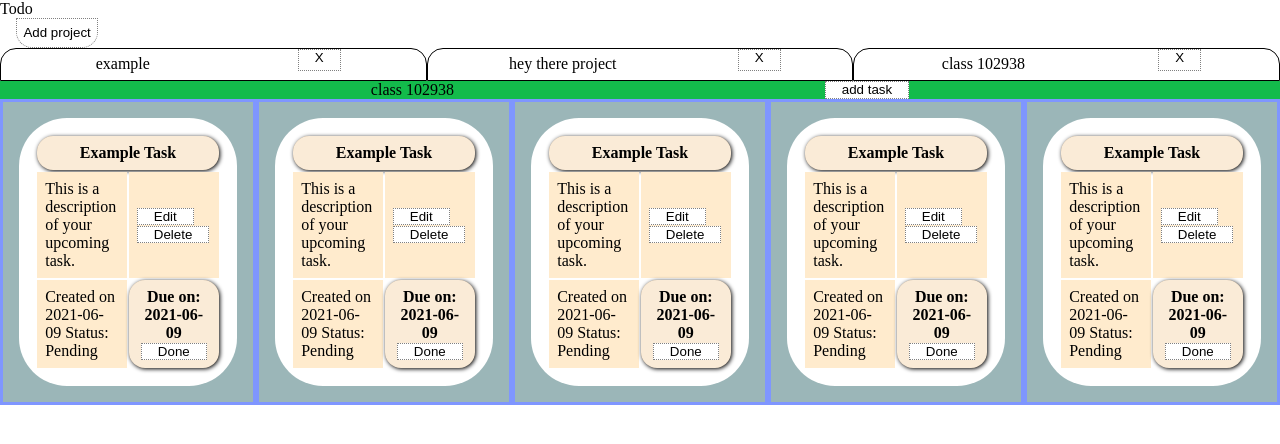
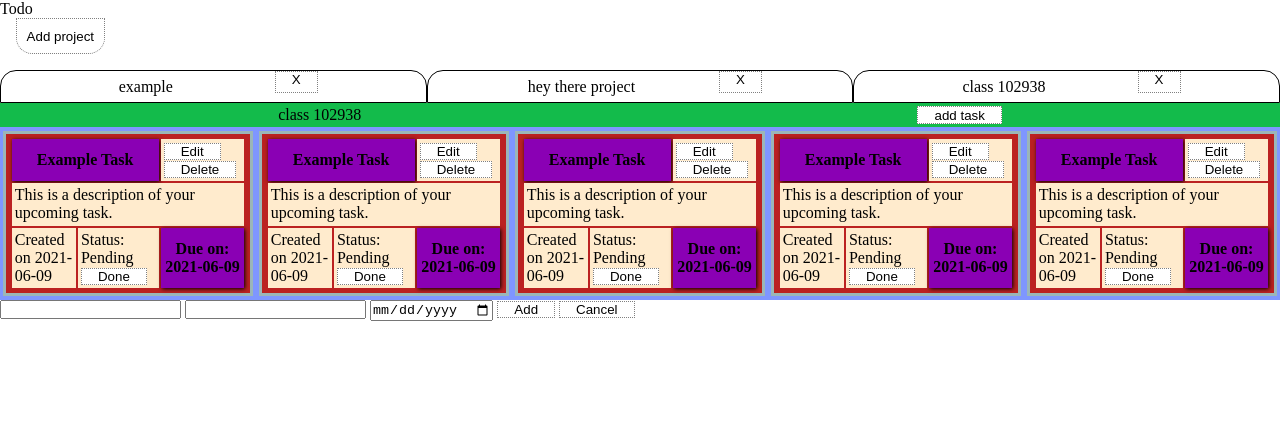
Before and after one commit to carloshrm/organize-self, a website built with webpack: page dist/index.html in a window 1280 px wide. Built offline with nearby package versions, Linux system fonts and the light colour scheme.

Commit message:
implemented task buttons, TODO edit form

```diff
--- a/src/dom.js
+++ b/src/dom.js
@@ -9,41 +9,63 @@ const dom = {
   projectTitle: document.getElementById("project_title"),
   addTaskButton: document.getElementById("add_task"),
   addTaskForm: document.getElementById("add_task_container"),
-  appendTask: (currentTask, id) => {
+  taskDelete: document.getElementById("task_delete_button"),
+  taskEdit: document.getElementById("task_edit_button"),
+  appendTask: (currentTask, taskID, projectID) => {
     const singleTask = document.createElement("div");
-    singleTask.dataset.taskID = `${id}_${currentTask.title}`;
+    singleTask.dataset.task_id = taskID;
+    singleTask.dataset.project = projectID;
     singleTask.className = "todo_task";
     singleTask.innerHTML = `
             <table>
               <tr>
-                <th colspan="2" id="task_title">${currentTask.title}</th>
-              </tr>
-              <tr>
-                <td id="task_desc">
-                  ${currentTask.desc}
-
-                </td>
+                <th colspan="2" id="task_title">
+                ${currentTask.title}
                 <td>
-                  <button id="task_edit_button">Edit</button>
-                  <button id="task_delete_button">Delete</button>
+                <button class="edit_button">Edit</button>
+                <button class="delete_button">Delete</button></th>
                 </td>
               </tr>
               <tr>
-                <td id="date_made"><span>Created on ${
-                  currentTask.dateMade
-                }</span>
-                <span>Status: ${
-                  currentTask.status ? "Complete" : "Pending"
-                }</span>
+                <td colspan="3" id="task_desc">
+                  ${currentTask.desc}
+                </td>
+              </tr>
+              <tr>
+                <td id="date_made">Created on ${currentTask.dateMade}</td>
+                <td>
+                Status: ${currentTask.status ? "Done!" : "Pending"}
+                ${
+                  currentTask.status
+                    ? " "
+                    : `<button class="done_button">Done</button>`
+                }
                 </td>
                 <th id="date_due">
-                  Due on: ${
-                    currentTask.dateDue
-                  }<button id="done_button">Done</button>
+                  Due on: ${currentTask.dateDue}
                 </th>
               </tr>
             </table>
           `;
+    if (!currentTask.status) {
+      singleTask
+        .querySelector(".done_button")
+        .addEventListener("click", (e) => {
+          console.log(Project.myProjects[projectID].taskList[taskID].status);
+          Project.myProjects[projectID].taskList[taskID].status = true;
+          e.target.parentNode.innerHTML = "Status: Done!";
+          e.target.remove();
+        });
+    }
+    singleTask
+      .querySelector(".delete_button")
+      .addEventListener("click", (e) => {
+        Project.myProjects[projectID].taskList.splice(taskID, 1);
+        dom.displayProjectContents(projectID);
+      });
+    singleTask.querySelector(".edit_button").addEventListener("click", (e) => {
+      Project.myProjects[projectID].taskList[taskID].editTask();
+    });
     dom.taskShelf.appendChild(singleTask);
   },
   appendProject: (id) => {
@@ -77,8 +99,8 @@ const dom = {
     const projectObject = Project.myProjects[projectID];
     dom.projectTitle.innerText = projectObject.projectName;
     dom.taskShelf.innerHTML = "";
-    projectObject.taskList.forEach((x) => {
-      dom.appendTask(x, projectID);
+    projectObject.taskList.forEach((x, ind) => {
+      dom.appendTask(x, ind, projectID);
     });
   },
   refreshList: () => {
--- a/src/project.js
+++ b/src/project.js
@@ -11,6 +11,9 @@ class Project {
   }
   addTask(task) {
     this.taskList.push(task);
+  }
+  deleteTask(taskID) {
+    console.log(this.taskList);
   }
   static deleteProject(id) {
     delete Project.myProjects[id];
--- a/src/task.js
+++ b/src/task.js
@@ -10,7 +10,7 @@ class Task {
     this.title = title;
     this.desc = desc;
     this.priority = priority;
-    this.status = 0;
+    this.status = false;
     this.dateMade = formatISO(Date.now(), { representation: "date" });
   }
   static makeNewTask(e) {
@@ -23,11 +23,16 @@ class Task {
         return;
       }
       task[form[i].name] = form[i].value;
-      form[i].value = "";
     }
     dom.taskFormVisibility();
+    form.forEach((x) => (x.value = ""));
     Project.myProjects[Project.activeProject].addTask(task);
     dom.displayProjectContents(Project.activeProject);
+  }
+  editTask() {
+    const form = document.getElementById("edit_task_container");
+    for (const key in this) {
+    }
   }
 }
 
```
Also changed, not shown: dist/index.html, dist/main.js, dist/style.css.
